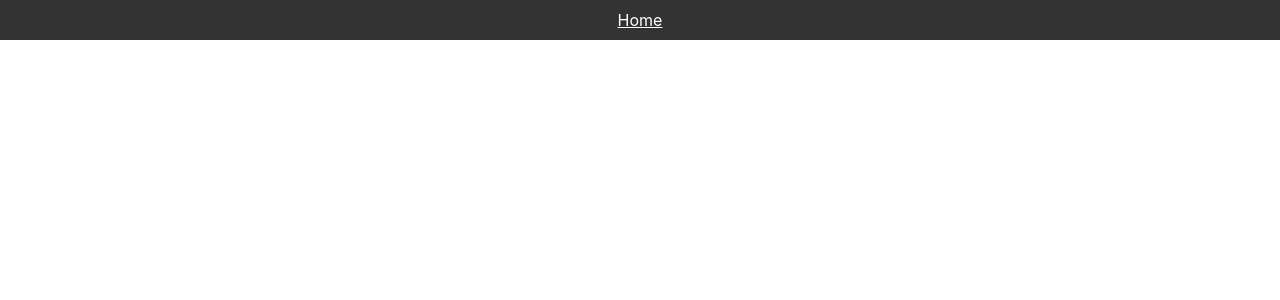
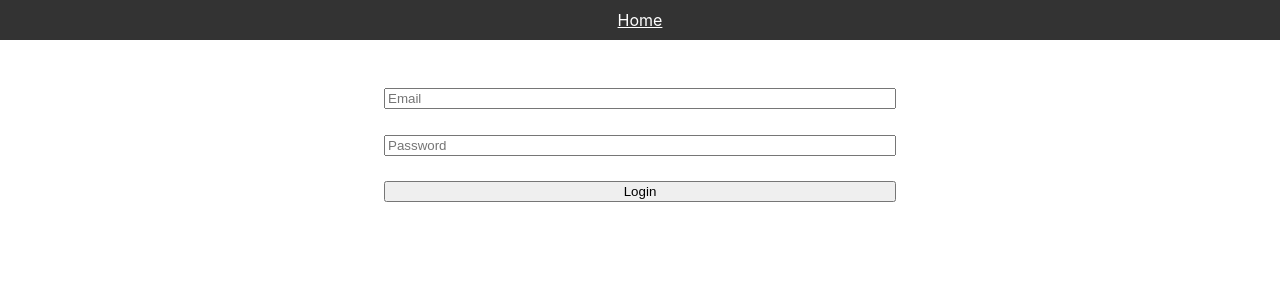
Before and after one commit to vardhan0604/easyHackTeams, a React (Create React App) app in the folder frontend/: page /login in a window 1280 px wide. Before the commit this address had no page. Shown: the top 300 px of the page. Built offline with nearby package versions, Linux system fonts and the light colour scheme.

Commit message:
added login and register components

```diff
--- a/frontend/src/App.js
+++ b/frontend/src/App.js
@@ -1,7 +1,9 @@
 import React from 'react';
 import { BrowserRouter as Router, Routes, Route } from 'react-router-dom';
-import Navbar from './navbar/Navbar';
-import Home from './home/Home';
+import Navbar from './components/navbar/Navbar';
+import Home from './components/home/Home';
+import Login from './components/Login/Login';
+import Register from './components/Register/Register';
 // import About from './About';
 // import Contact from './Contact';
 
@@ -13,6 +15,8 @@ const App = () => {
         <Route path="/" element={<Home />} />
         {/* <Route path="/about" element={<About />} /> */}
         {/* <Route path="/contact" element={<Contact />} /> */}
+        <Route path="/login" element={<Login />} />
+        <Route path="/register" element={<Register />} />
         {/* Add more routes and components for other pages */}
       </Routes>
     </Router>
--- /dev/null
+++ b/frontend/src/components/Login/Login.jsx
@@ -0,0 +1,25 @@
+import React from 'react'
+
+const Login = () => {
+
+  return (
+   <form style={styles.form}>
+    <input type="text" placeholder='Email'/>
+    <input type="password" placeholder='Password'/>
+    <button>Login</button>
+   </form>
+  )
+}
+
+const styles={
+    form:{
+        display:"flex",
+        'flex-direction':"column",
+        width: "40%",
+        margin: "auto",
+        'margin-top': "3rem",
+        gap:"1.6rem"
+    }
+  }
+
+export default Login
--- /dev/null
+++ b/frontend/src/components/Register/Register.jsx
@@ -0,0 +1,29 @@
+import React from 'react'
+
+const Register = () => {
+
+  return (
+    <div>
+        <form action="" style={styles.form}>
+            <input type="text" placeholder='Name'/>
+            <input type="text" placeholder='Email'/>
+            <input type="password" placeholder='Password'/>
+            <button>Sign Up</button>
+        </form>
+    </div>
+  )
+}
+
+
+const styles={
+    form:{
+        display:"flex",
+        'flex-direction':"column",
+        width: "40%",
+        margin: "auto",
+        'margin-top': "3rem",
+        gap:"1.6rem"
+    }
+  }
+
+export default Register
```
Also changed, not shown: frontend/src/components/home/Home.js (renamed from frontend/src/home/Home.js), frontend/src/components/navbar/Navbar.js (renamed from frontend/src/navbar/Navbar.js).
